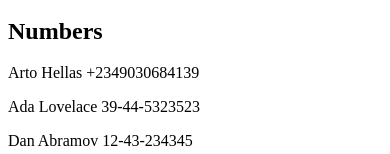
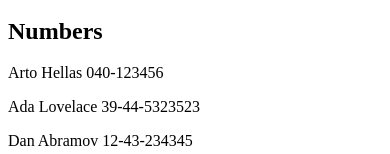
Before and after one commit to devdekunle/Full-Stack-Open, a React (Vite) app in the folder part2/phonebook/: page / in a window 390 px wide. Shown: the part 220-374 px from the top of the page. Built offline with nearby package versions, Linux system fonts and the light colour scheme; data requests are answered from the project's data file.

Commit message:
phonebook step 6

```diff
--- /dev/null
+++ b/part2/phonebook/db.json
@@ -0,0 +1,24 @@
+{
+  "persons":[
+    {
+      "name": "Arto Hellas",
+      "number": "040-123456",
+      "id": 1
+    },
+    {
+      "name": "Ada Lovelace",
+      "number": "39-44-5323523",
+      "id": 2
+    },
+    {
+      "name": "Dan Abramov",
+      "number": "12-43-234345",
+      "id": 3
+    },
+    {
+      "name": "Mary Poppendieck",
+      "number": "39-23-6423122",
+      "id": 4
+    }
+  ]
+}
--- a/part2/phonebook/package.json
+++ b/part2/phonebook/package.json
@@ -7,9 +7,11 @@
     "dev": "vite",
     "build": "vite build",
     "lint": "eslint . --ext js,jsx --report-unused-disable-directives --max-warnings 0",
-    "preview": "vite preview"
+    "preview": "vite preview",
+    "server": "json-server -p3001 --watch db.json"
   },
   "dependencies": {
+    "axios": "^1.6.7",
     "react": "^18.2.0",
     "react-dom": "^18.2.0"
   },
@@ -21,6 +23,7 @@
     "eslint-plugin-react": "^7.33.2",
     "eslint-plugin-react-hooks": "^4.6.0",
     "eslint-plugin-react-refresh": "^0.4.5",
+    "json-server": "^1.0.0-alpha.23",
     "vite": "^5.1.0"
   }
 }
--- a/part2/phonebook/src/App.jsx
+++ b/part2/phonebook/src/App.jsx
@@ -1,5 +1,6 @@
-import { useState } from 'react'
+import { useState, useEffect } from 'react'
 import React from 'react'
+import axios from 'axios'
 
 const Filter = (props) => {
   return (
@@ -40,17 +41,22 @@ const Person = (props) => {
     )
 }
 const App = () => {
-  const [persons, setPersons] = useState([
-      {name: 'Arto Hellas', number: '+2349030684139', id:1},
-      { name: 'Ada Lovelace', number: '39-44-5323523', id: 2 },
-      { name: 'Dan Abramov', number: '12-43-234345', id: 3 },
-      { name: 'Mary Poppendieck', number: '39-23-6423122', id: 4 }
-    ])
+  const [persons, setPersons] = useState([])
   const [newName, setNewName] = useState('')
   const [newFilter, setNewFilter] = useState('')
   const [newNumber, setNewNumber] = useState('')
   const [showFilter, setShowFilter] = useState([])
 
+
+  useEffect(()=> {
+    console.log('checking useEffect')
+    axios
+        .get('http://localhost:3001/persons')
+        .then(response => {
+          setPersons(response.data)
+        })
+  }, [])
+  console.log('persons are', persons.length, 'people')
   const handleSubmit = (event) => {
     event.preventDefault()
     const checkName = persons.find(person => person.name === newName)
```
Also changed, not shown: 1 other file (tests, documents, lock files or other folders).
